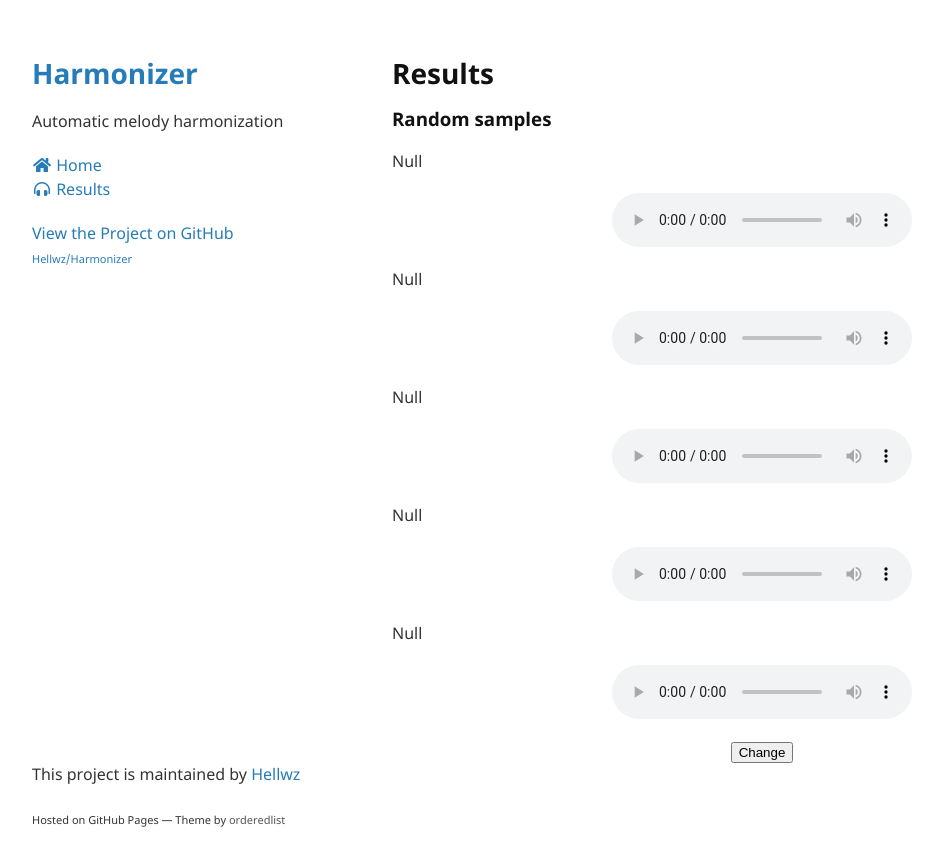
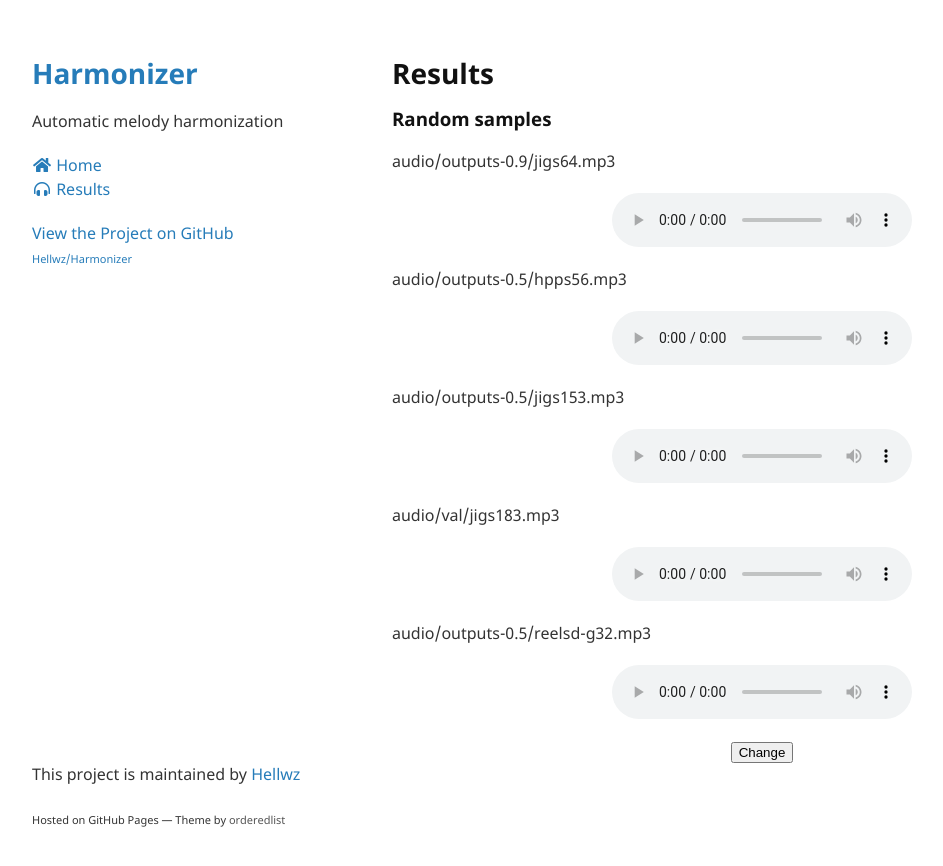
Before and after one commit to Hellwz/Harmonizer, a Jekyll site: the page built from docs/results.md, in a window 1280 px wide. Shown: the top 866 px of the page, without its empty margins (54-997 px from the left). Built offline with Jekyll 4.4.1, drawn with Linux system fonts in a browser that asks for light colours; nearby versions of some CDN libraries; some of the changed lines change nothing that is shown.

Commit message:
fix audio_name.js failed

```diff
--- a/docs/_includes/random_audio.html
+++ b/docs/_includes/random_audio.html
@@ -19,8 +19,10 @@
     </div>
 </div>
 
-<script type="text/javascript" src="/Harmonizer/assets/js/audio_name.js"></script>
+<!-- <script type="text/javascript" src="assets/js/audio_name.js"></script> -->
 <script lang="javascript">
+    var audio_names = ['ashover22', 'ashover23', 'ashover24', 'ashover40', 'ashover7', 'hpps29', 'hpps30', 'hpps36', 'hpps42', 'hpps47', 'hpps56', 'hpps58', 'jigs112', 'jigs142', 'jigs149', 'jigs153', 'jigs155', 'jigs160', 'jigs178', 'jigs183', 'jigs184', 'jigs192', 'jigs209', 'jigs229', 'jigs235', 'jigs240', 'jigs254', 'jigs266', 'jigs272', 'jigs276', 'jigs278', 'jigs280', 'jigs281', 'jigs29', 'jigs299', 'jigs308', 'jigs31', 'jigs315', 'jigs44', 'jigs48', 'jigs51', 'jigs55', 'jigs61', 'jigs62', 'jigs64', 'jigs69', 'jigs78', 'jigs92', 'morris15', 'morris8', 'reelsa-c19', 'reelsa-c32', 'reelsa-c34', 'reelsa-c38', 'reelsa-c4', 'reelsa-c49', 'reelsa-c53', 'reelsa-c59', 'reelsa-c62', 'reelsa-c77', 'reelsd-g14', 'reelsd-g17', 'reelsd-g18', 'reelsd-g19', 'reelsd-g32', 'reelsd-g42', 'reelsd-g57', 'reelsd-g74', 'reelsd-g8', 'reelsh-l2', 'reelsh-l28', 'reelsh-l36', 'reelsh-l41', 'reelsh-l46', 'reelsh-l47', 'reelsh-l53', 'reelsh-l54', 'reelsh-l67', 'reelsh-l83', 'reelsh-l85', 'reelsh-l88', 'reelsm-q14', 'reelsm-q41', 'reelsm-q53', 'reelsm-q72', 'reelsm-q74', 'reelsr-t14', 'reelsr-t28', 'reelsr-t74', 'reelsr-t81', 'reelsr-t83', 'reelsu-z12', 'reelsu-z16', 'reelsu-z18', 'reelsu-z26', 'slip9', 'waltzes29', 'waltzes33', 'waltzes39', 'waltzes41', 'waltzes44', 'waltzes50', 'xmas7'];
+
     function roll()
     {
         for (var i=1;i<=5;i++)
```
